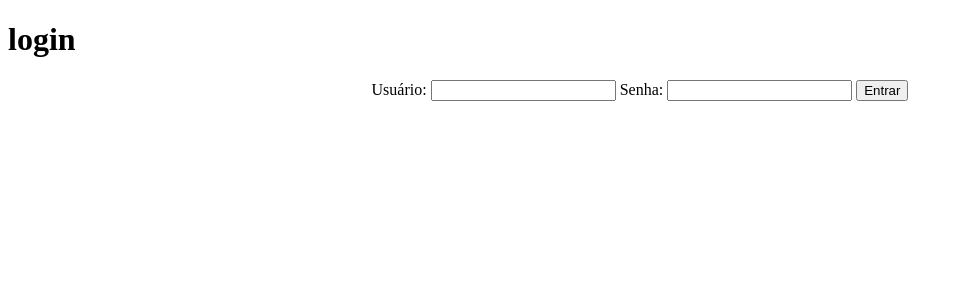
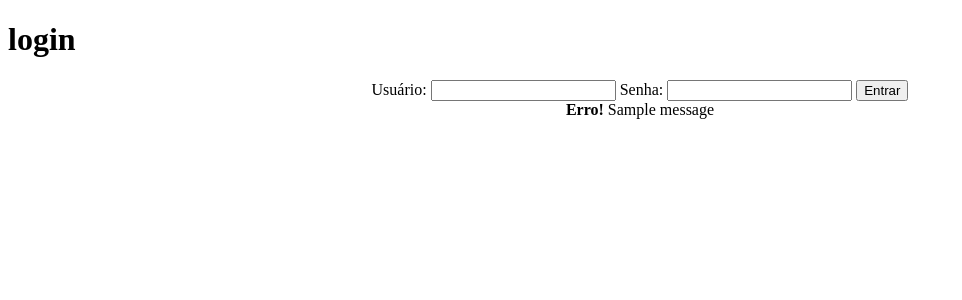
Before and after one commit to C2002G/Agenda, a Django app: page /login/ in a window 1280 px wide. Shown: the top 300 px of the page, without its empty margins (0-962 px from the left). Run offline with Django 5.2, Linux system fonts and the light colour scheme; one stand-in notice (Sample message) is shown.

Commit message:
erro criado

```diff
--- a/core/views.py
+++ b/core/views.py
@@ -2,7 +2,7 @@ from django.shortcuts import render,redirect
 from core.models import Evento
 from django.contrib.auth.decorators import login_required
 from django.contrib.auth import authenticate, login, logout
-
+from django.contrib import messages
 
 def login_user(request):
     return render(request, 'login.html')
@@ -19,8 +19,9 @@ def submit_login(request,):
         if usuario is not None:
             login(request, usuario)
             return redirect('/')
-    else:
-        redirect('/')
+        else:
+            messages.error(request, 'Usuario ou senha incorretos')
+    return redirect('/')
 @login_required(login_url='/login/')
 def lista_eventos(request):
     usario = request.user
--- a/templates/login.html
+++ b/templates/login.html
@@ -19,5 +19,10 @@
             <button type="submit">Entrar</button>
         </div>
     </form>
+    {% for message in messages %}
+        <div align="center">
+            <strong>Erro! </strong>{{ message }}
+        </div>
+    {% endfor %}
 </body>
 </html>
```
